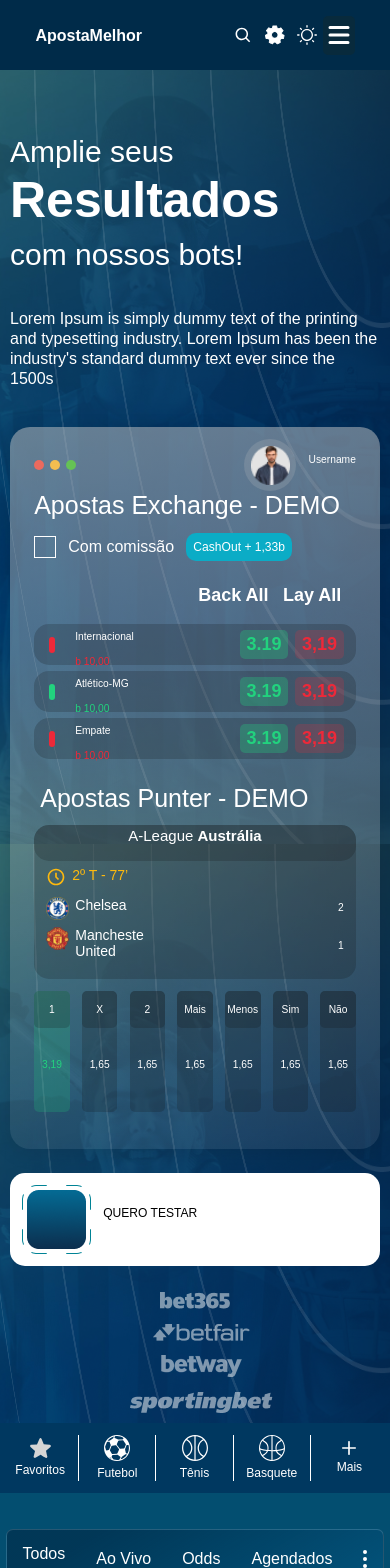
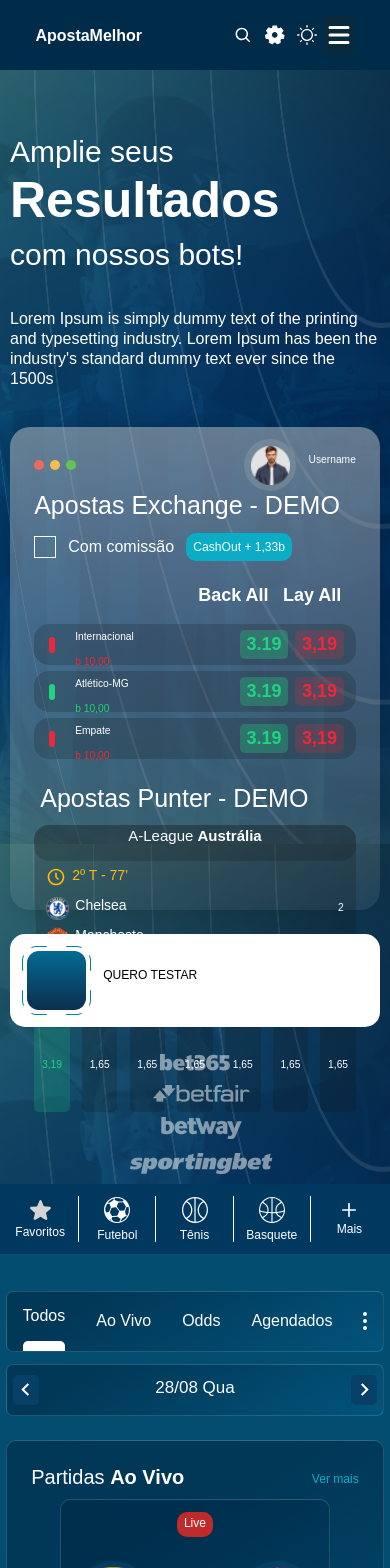
Before and after one commit to wallace2001/goodtrade, a Next.js app: page / in a window 390 px wide. Shown: the top 1568 px of the page. Built offline with nearby package versions, Linux system fonts and the light colour scheme.

Commit message:
fix: fixing responsive home

```diff
--- a/src/components/BannerApresentation/banner.module.scss
+++ b/src/components/BannerApresentation/banner.module.scss
@@ -1,6 +1,6 @@
 .container{
     width: 100%;
-    height: 100%;
+    height: 40rem;
     border-radius: 20px;
 
     padding: 1rem 2rem;
--- a/src/styles/Home.module.scss
+++ b/src/styles/Home.module.scss
@@ -43,7 +43,7 @@
   .content{
     width: 100%;
     height: 100%;
-    padding: 50px 50px;
+    padding: 10px 50px 100px 50px;
 
     display: flex;
     justify-content: space-between;
```
